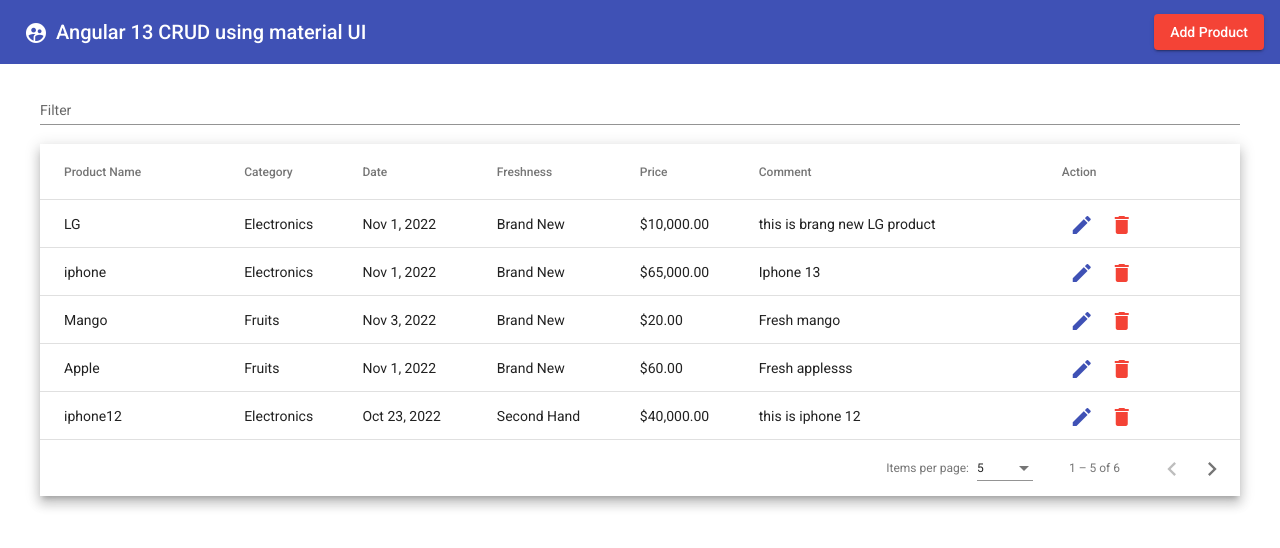
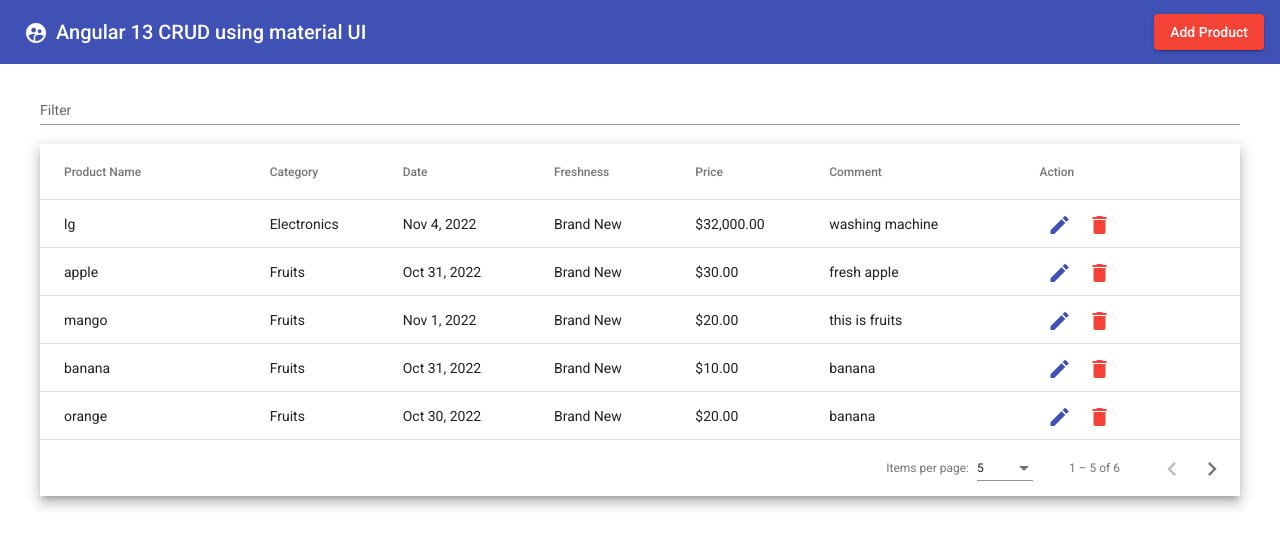
Before and after one commit to santosh214/angularCrud, an Angular app: page / in a window 1280 px wide. Shown: the top 548 px of the page. Built offline with nearby package versions, Linux system fonts and the light colour scheme; data requests are answered from the project's data file.

Commit message:
update done

```diff
--- a/db.json
+++ b/db.json
@@ -1,57 +1,57 @@
 {
   "productList": [
     {
-      "productName": "LG",
+      "productName": "lg",
       "category": "Electronics",
       "freshness": "Brand New",
-      "price": 10000,
-      "comment": "this is brang new LG product",
-      "date": "2022-11-01T18:30:00.000Z",
+      "price": 32000,
+      "comment": "washing machine",
+      "date": "2022-11-04T18:30:00.000Z",
       "id": 1
     },
     {
-      "productName": "iphone",
-      "category": "Electronics",
+      "productName": "apple",
+      "category": "Fruits",
       "freshness": "Brand New",
-      "price": 65000,
-      "comment": "Iphone 13",
-      "date": "2022-11-01T18:30:00.000Z",
+      "price": 30,
+      "comment": "fresh apple",
+      "date": "2022-10-31T18:30:00.000Z",
       "id": 2
     },
     {
-      "productName": "Mango",
+      "productName": "mango",
       "category": "Fruits",
       "freshness": "Brand New",
       "price": 20,
-      "comment": "Fresh mango",
-      "date": "2022-11-03T18:30:00.000Z",
+      "comment": "this is fruits",
+      "date": "2022-11-01T18:30:00.000Z",
       "id": 3
     },
     {
-      "productName": "Apple",
+      "productName": "banana",
       "category": "Fruits",
       "freshness": "Brand New",
-      "price": 60,
-      "comment": "Fresh applesss",
-      "date": "2022-11-01T18:30:00.000Z",
+      "price": 10,
+      "comment": "banana",
+      "date": "2022-10-31T18:30:00.000Z",
       "id": 4
     },
     {
-      "productName": "iphone12",
-      "category": "Electronics",
-      "freshness": "Second Hand",
-      "price": 40000,
-      "comment": "this is iphone 12",
-      "date": "2022-10-23T18:30:00.000Z",
+      "productName": "orange",
+      "category": "Fruits",
+      "freshness": "Brand New",
+      "price": 20,
+      "comment": "banana",
+      "date": "2022-10-30T18:30:00.000Z",
       "id": 5
     },
     {
-      "productName": "iphone12",
-      "category": "Electronics",
-      "freshness": "Second Hand",
-      "price": 40000,
-      "comment": "this is iphone 12",
-      "date": "2022-10-23T18:30:00.000Z",
+      "productName": "pomegranate",
+      "category": "Fruits",
+      "freshness": "Brand New",
+      "price": 45,
+      "comment": "pomegranate",
+      "date": "2022-11-17T18:30:00.000Z",
       "id": 6
     }
   ],
--- a/src/app/app.component.html
+++ b/src/app/app.component.html
@@ -60,7 +60,7 @@
             <mat-icon (click)="editProduct(row)">edit</mat-icon>
           </button>
           <button mat-icon-button color="warn">
-            <mat-icon (click)="deleteProduct(row)">delete</mat-icon>
+            <mat-icon (click)="deleteProduct(row.id)">delete</mat-icon>
           </button>
           </td>
         </ng-container>
--- a/src/app/app.component.ts
+++ b/src/app/app.component.ts
@@ -42,8 +42,16 @@ export class AppComponent implements OnInit {
       }
     })
   }
-  deleteProduct(row:any){
-    // this.api.deleteProduct(row.).subscribe()
+  deleteProduct(id:number){
+    this.api.deleteProduct(id).subscribe({
+      next: (res:any) => {
+        alert('Delete successfully!')
+        this.getAllProducts();
+      },
+      error: (err:any) => {
+        alert("Error while deleting the product!")
+      }
+    })
   }
   getAllProducts() {
     this.api.getProduct().subscribe({
--- a/src/app/services/api.service.ts
+++ b/src/app/services/api.service.ts
@@ -16,7 +16,7 @@ export class ApiService {
   putProduct(data:any,id:number){
     return this.http.put<any>('http://localhost:3000/productList/'+id,data)
   }
-  deleteProduct(id:number){
-    this.http.delete<any>('http://localhost:3000/productList/'+id)
+   deleteProduct(id:number){
+   return this.http.delete<any>('http://localhost:3000/productList/'+id)
   }
 }
```
